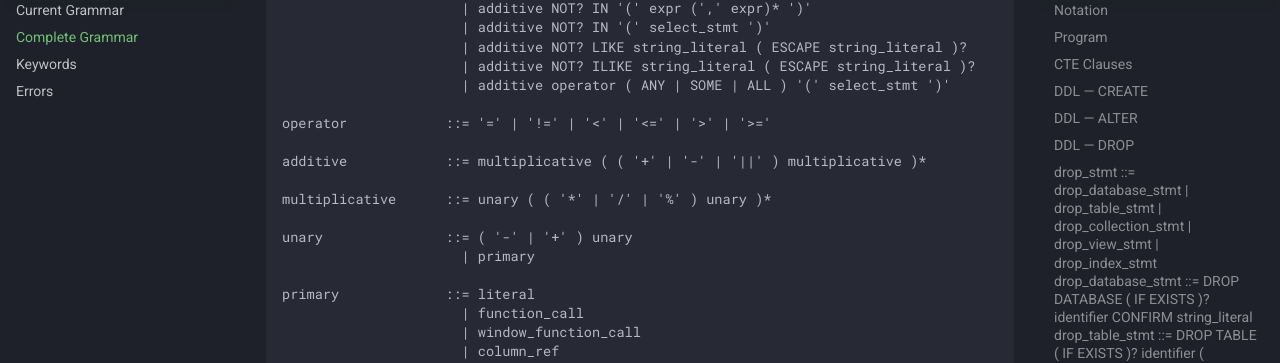
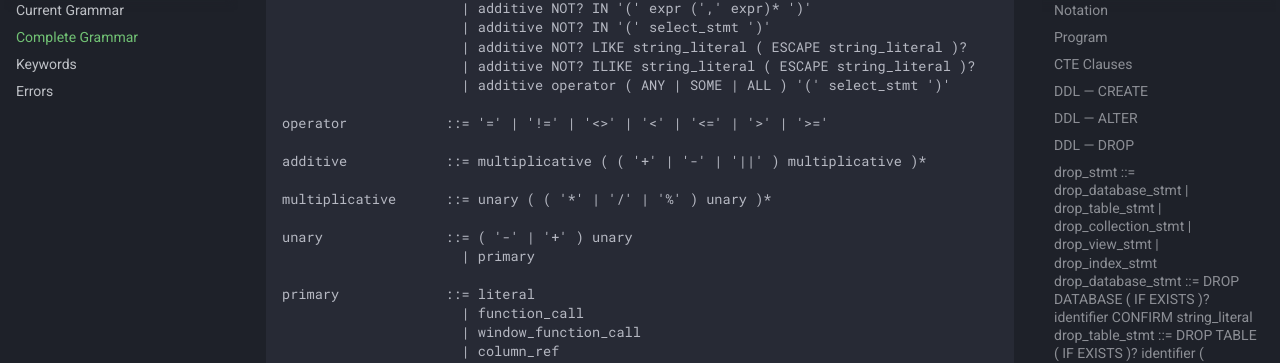
Before and after one commit to linkql/linkdb-docs, an MkDocs documentation site: the page built from docs/reference/complete_grammar.md, in a window 1280 px wide and 900 px high, scrolled down 11077 px. Shown: the part 146-509 px from the top of the window. Built offline with MkDocs 1.6.1 and Material for MkDocs 9.7.7, drawn with Linux system fonts in a browser that asks for light colours.

```diff
--- a/docs/reference/complete_grammar.md
+++ b/docs/reference/complete_grammar.md
@@ -505,7 +505,7 @@ comparison          ::= additive ( operator additive )?
                       | additive NOT? ILIKE string_literal ( ESCAPE string_literal )?
                       | additive operator ( ANY | SOME | ALL ) '(' select_stmt ')'
 
-operator            ::= '=' | '!=' | '<' | '<=' | '>' | '>='
+operator            ::= '=' | '!=' | '<>' | '<' | '<=' | '>' | '>='
 
 additive            ::= multiplicative ( ( '+' | '-' | '||' ) multiplicative )*
 
```
Also changed, not shown: docs/language/dml/select/where.md (+1 -1 lines), docs/reference/grammar.md (+1 -1 lines).
